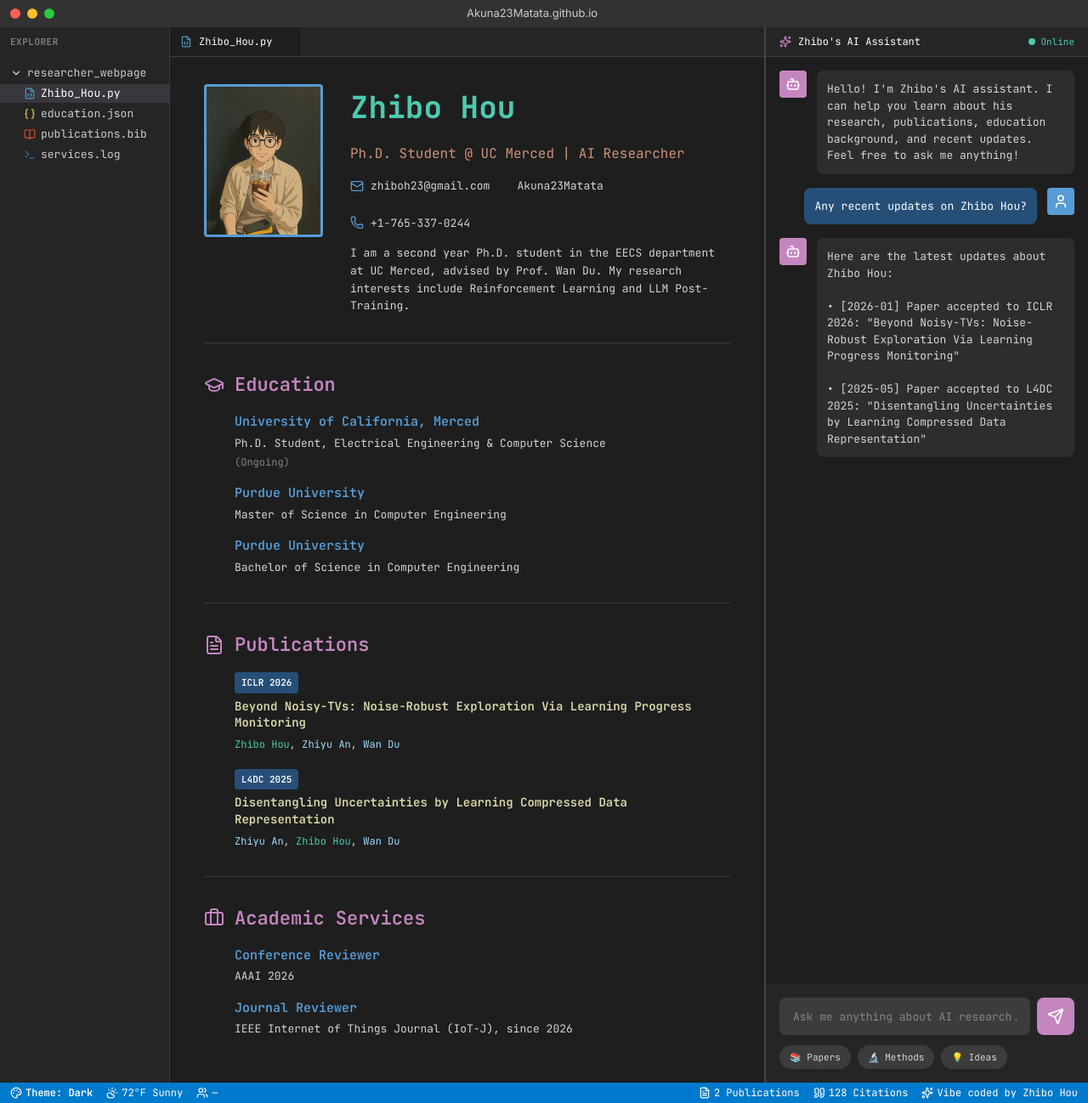
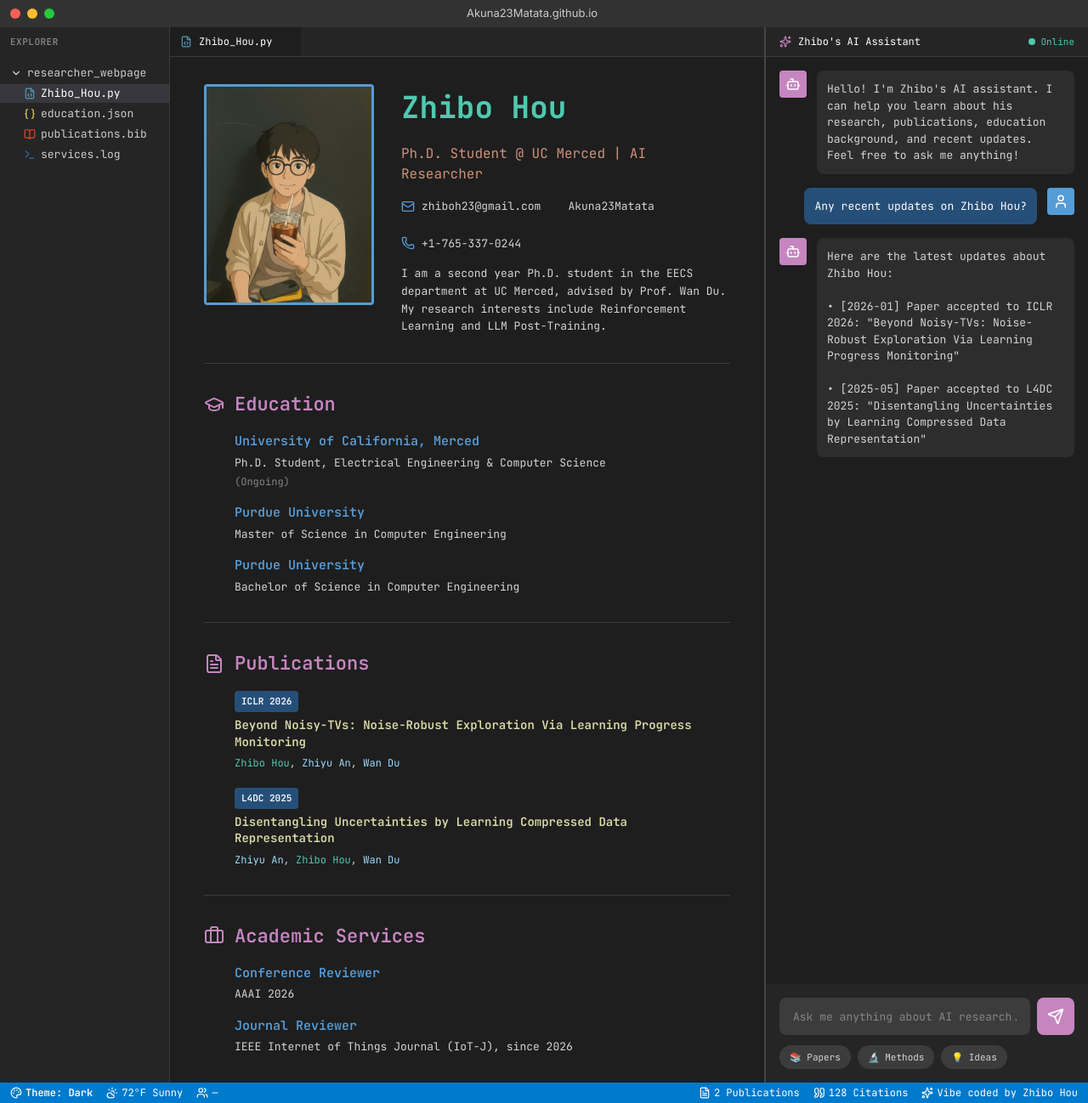
Before and after one commit to Akuna23Matata/Akuna23Matata.github.io, a Jekyll site: the page built from index.html, in a window 1280 px wide. Shown: the whole page at 85% size. Built offline with Jekyll 4.4.1, drawn with Linux system fonts in a browser that asks for light colours.

Commit message:
modify photo size

```diff
--- a/assets/css/style.css
+++ b/assets/css/style.css
@@ -322,8 +322,8 @@ a {
 }
 
 .photo-frame {
-  width: 140px;
-  height: 180px;
+  width: 200px;
+  height: 260px;
   border-radius: 4px;
   border: 3px solid var(--accent-blue);
   overflow: hidden;
```
Also changed, not shown: 1 other file.
